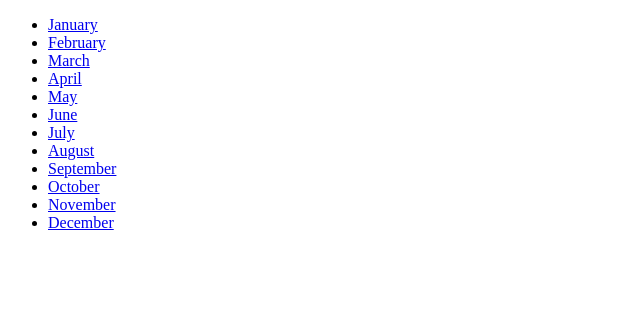
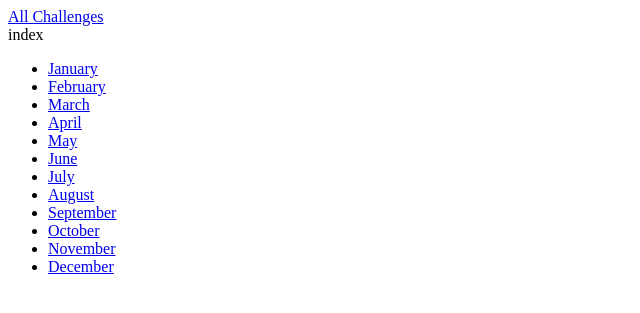
Before and after one commit to amit-inverse/django_monthly_challenges, a Django app: page /challenges/ in a window 1280 px wide. Shown: the top 313 px of the page, without its empty margins (0-640 px from the left). Run offline with Django 5.2, Linux system fonts and the light colour scheme.

Commit message:
Including partial template snippets

```diff
--- a/challenges/templates/challenges/challenge.html
+++ b/challenges/templates/challenges/challenge.html
@@ -5,6 +5,8 @@
 {% endblock %}
 
 {% block content %}
+    {% include "challenges/includes/header.html" with active_page="challenge" %}
+
     <h1>{{ month_name|title }} challenge:</h1>
     {% if text is not None %}
         <h2>{{ text }}</h2>
--- /dev/null
+++ b/challenges/templates/challenges/includes/header.html
@@ -0,0 +1,7 @@
+<header>
+    <nav>
+        <a href="{% url "challenges" %}">All Challenges</a>
+    </nav>
+</header>
+
+{{ active_page }}
--- a/challenges/templates/challenges/index.html
+++ b/challenges/templates/challenges/index.html
@@ -5,6 +5,8 @@
 {% endblock %}
 
 {% block content %}
+    {% include "challenges/includes/header.html" with active_page="index" %}
+
     <ul>
         {% for month in months %}
             <li><a href="{% url "month-challenge" month %}">{{ month|title }}</a></li>
--- a/challenges/urls.py
+++ b/challenges/urls.py
@@ -2,7 +2,7 @@ from django.urls import path
 from . import views
 
 urlpatterns = [
-    path("", views.index),
+    path("", views.index, name="challenges"),
     path("<int:month>/", views.monthly_challenge_by_number),
     path("<str:month>/", views.monthly_challenge, name="month-challenge"),
 ]
```
